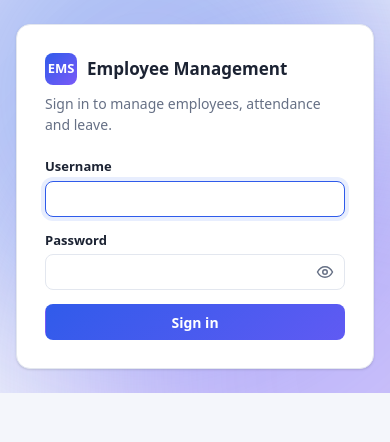
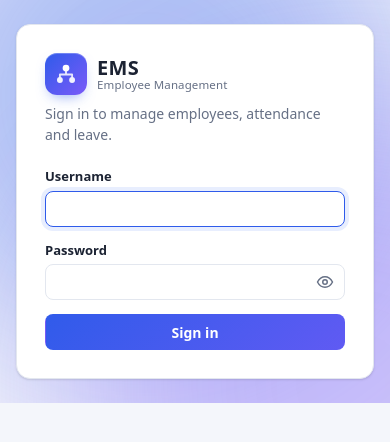
Before and after one commit to vamshith1/Employee-Management-System-EMS-, a web app: page /index.html in a window 390 px wide. Shown: the top 442 px of the page. Run offline with its HTML, style and script files only (its server is not run), Linux system fonts and the light colour scheme; data that the repository does not hold is empty.

Commit message:
New logo; close the mobile menu on outside tap
- Org-chart logo mark with EMS / Employee Management wordmark, also used
  as the favicon
- Phone menu dims the page behind it; one tap outside, Esc, or picking a
  page closes it; menu button reports open/closed state

Co-Authored-By: Claude Opus 5.5 <noreply@anthropic.com>

```diff
--- a/src/main/resources/static/assets/app.js
+++ b/src/main/resources/static/assets/app.js
@@ -307,7 +307,7 @@
         $('#app').innerHTML = `
             <div class="login-wrap">
                 <div class="login-card">
-                    <div class="brand"><span class="brand-mark">EMS</span> Employee Management</div>
+                    ${brand()}
                     <p class="muted" style="margin:8px 0 0">Sign in to manage employees, attendance and leave.</p>
                     <form id="login-form" novalidate>
                         <div class="form-error ${message ? '' : 'hidden'}" role="alert">${esc(message || '')}</div>
@@ -415,8 +415,9 @@
 
         $('#app').innerHTML = `
             <div class="shell">
-                <aside class="sidebar">
-                    <div class="brand"><span class="brand-mark">EMS</span> Employee Mgmt</div>
+                <div class="nav-scrim" aria-hidden="true"></div>
+                <aside class="sidebar" id="sidebar">
+                    ${brand()}
                     <nav class="nav">
                         ${Object.entries(groups).map(([g, items]) => `
                             <div class="nav-label">${esc(g)}</div>
@@ -431,17 +432,49 @@
                 </aside>
                 <div>
                     <div class="topbar">
-                        <button class="btn btn-sm" id="menu" aria-label="Open menu">☰ Menu</button>
-                        <div class="brand"><span class="brand-mark">EMS</span></div>
+                        <button class="btn btn-sm" id="menu" aria-label="Open menu" aria-controls="sidebar" aria-expanded="false">☰ Menu</button>
+                        ${brand({ compact: true })}
                     </div>
                     <main class="main" id="page"></main>
                 </div>
             </div>`;
 
         $('#logout').onclick = () => logout();
-        $('#menu').onclick = () => $('.shell').classList.toggle('nav-open');
+        $('#menu').onclick = () => setNav(!$('.shell').classList.contains('nav-open'));
+        // one tap anywhere outside the open menu closes it
+        $('.nav-scrim').addEventListener('click', () => setNav(false));
         route();
     }
+
+    /** Opens or closes the slide-in menu on small screens. */
+    function setNav(open) {
+        const shell = $('.shell');
+        if (!shell) return;
+        shell.classList.toggle('nav-open', open);
+        const btn = $('#menu');
+        btn?.setAttribute('aria-expanded', String(open));
+        btn?.setAttribute('aria-label', open ? 'Close menu' : 'Open menu');
+    }
+
+    document.addEventListener('keydown', (e) => {
+        if (e.key === 'Escape' && $('.shell.nav-open') && !$('.modal-backdrop')) setNav(false);
+    });
+
+    // ------------------------------------------------------------------ logo
+    const LOGO_SVG = `<svg viewBox="0 0 32 32" aria-hidden="true" focusable="false">
+        <path d="M16 13.2v3.3M9.5 19v-2.5h13V19" fill="none" stroke="#fff" stroke-width="2" stroke-linecap="round" stroke-linejoin="round" opacity=".85"/>
+        <circle cx="16" cy="9.6" r="3.6" fill="#fff"/>
+        <circle cx="9.5" cy="22.4" r="3.1" fill="#fff" opacity=".92"/>
+        <circle cx="22.5" cy="22.4" r="3.1" fill="#fff" opacity=".92"/>
+    </svg>`;
+
+    /** Logo mark plus the "EMS / Employee Management" wordmark. */
+    const brand = ({ compact = false } = {}) => `
+        <div class="brand" aria-label="EMS, Employee Management">
+            <span class="brand-mark">${LOGO_SVG}</span>
+            ${compact ? '<span class="brand-name">EMS</span>' : `
+            <span class="brand-text"><span class="brand-name">EMS</span><span class="brand-sub">Employee Management</span></span>`}
+        </div>`;
 
     async function route() {
         if (!state.user) return;
@@ -451,7 +484,7 @@
             return;
         }
         $$('.nav a').forEach((a) => a.classList.toggle('active', a.dataset.route === key));
-        $('.shell')?.classList.remove('nav-open');
+        setNav(false);
         state.timers.forEach(clearInterval);
         state.timers = [];
         const page = $('#page');
--- a/src/main/resources/static/assets/styles.css
+++ b/src/main/resources/static/assets/styles.css
@@ -439,3 +439,31 @@ tr:hover .badge { transform: scale(1.05); }
     flex: none; width: 14px; height: 14px; margin-top: 2px; border-radius: 50%;
     border: 2px solid var(--primary); border-right-color: transparent; animation: spin .7s linear infinite;
 }
+
+/* ---------- Logo ---------- */
+.brand-mark {
+    width: 36px; height: 36px; border-radius: 10px; flex: none;
+    box-shadow: 0 6px 14px -6px rgba(47, 91, 234, .6), inset 0 1px 0 rgba(255, 255, 255, .25);
+}
+.brand-mark svg { width: 26px; height: 26px; display: block; }
+.brand-text { display: grid; line-height: 1.1; }
+.brand-name { font-size: 17px; font-weight: 800; letter-spacing: .02em; }
+.brand-sub { font-size: 11.5px; font-weight: 500; color: var(--muted); letter-spacing: .01em; }
+.topbar .brand-mark { width: 30px; height: 30px; border-radius: 8px; }
+.topbar .brand-mark svg { width: 21px; height: 21px; }
+.topbar .brand { gap: 8px; }
+.login-card .brand-mark { width: 42px; height: 42px; border-radius: 12px; }
+.login-card .brand-mark svg { width: 30px; height: 30px; }
+.login-card .brand-name { font-size: 20px; }
+
+/* ---------- Mobile menu backdrop: tap outside to close ---------- */
+.nav-scrim { display: none; }
+@media (max-width: 860px) {
+    .nav-scrim {
+        display: block; position: fixed; inset: 0; z-index: 35;
+        background: rgba(10, 14, 22, .45); backdrop-filter: blur(2px);
+        opacity: 0; pointer-events: none; transition: opacity .2s ease;
+    }
+    .shell.nav-open .nav-scrim { opacity: 1; pointer-events: auto; cursor: pointer; }
+    .shell.nav-open .sidebar { box-shadow: 8px 0 24px rgba(0, 0, 0, .35); }
+}
```
Also changed, not shown: src/main/resources/static/favicon.svg.
